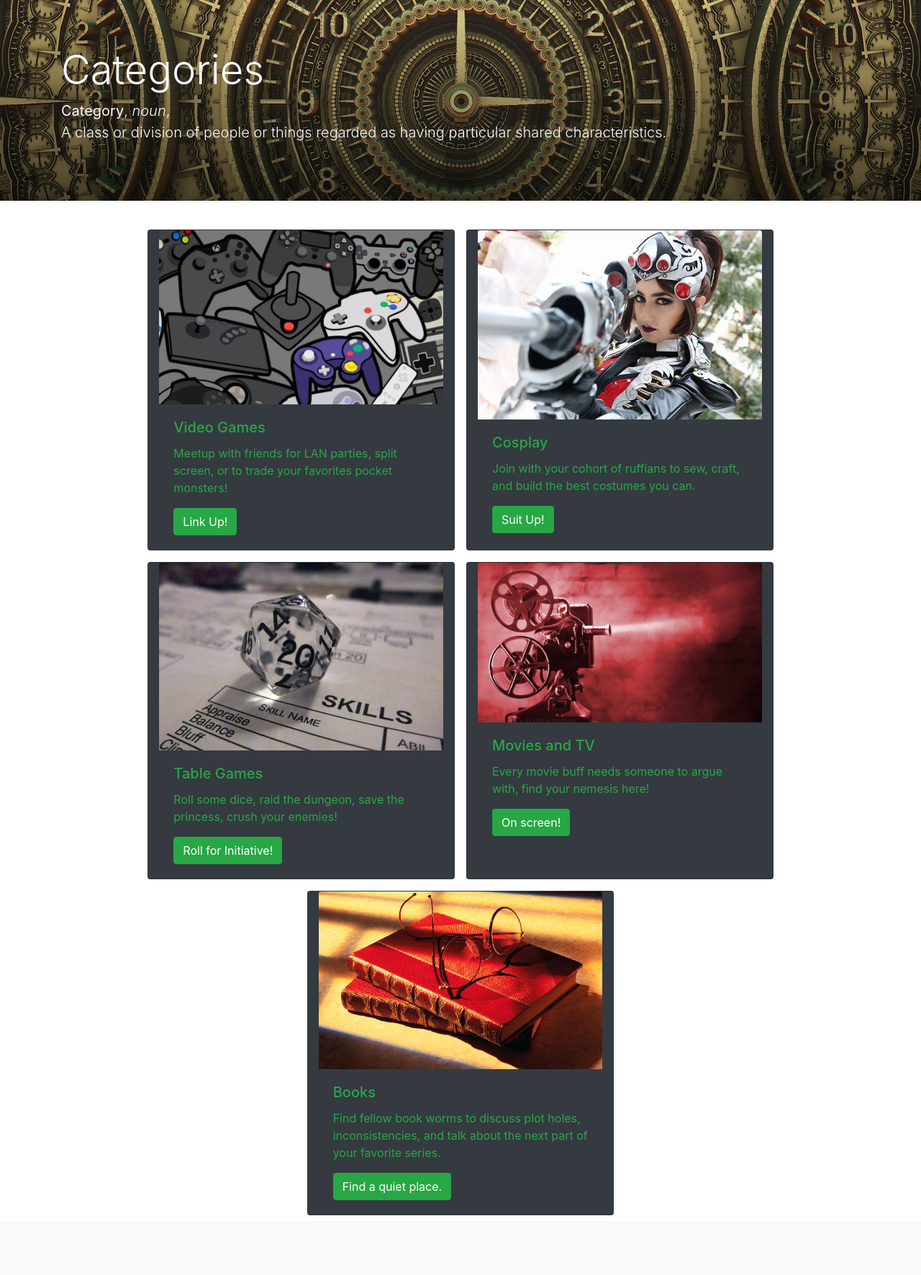
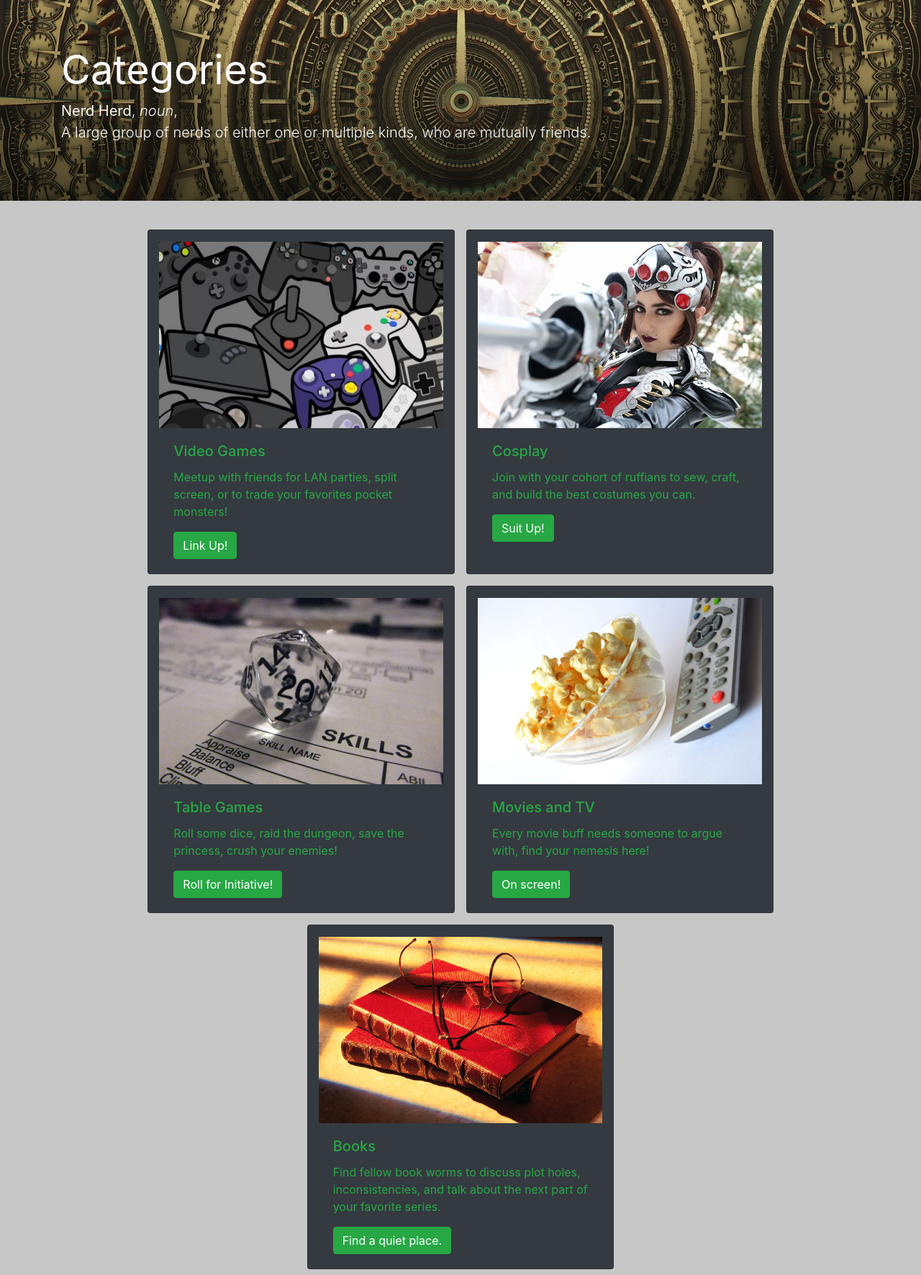
Before and after one commit to mpeseke/nerd-nook, a PHP site: page /static-ui/category.php in a window 1280 px wide. Shown: the part 56-1828 px from the top of the page at 72% size. Before the commit the page ends 1745 px from the top, so only its background shows below. Run offline with PHP 8.4, Linux system fonts and the light colour scheme; some libraries are stand-ins or nearby versions.

Commit message:
Fixed some CSS and the quote for the category UI

```diff
--- a/static-ui/category.php
+++ b/static-ui/category.php
@@ -49,9 +49,9 @@
 
 		<div class="jumbotron jumbotronBG jumbotronImg jumbotron-fluid text-light">
 			<div class="container">
-				<h1 class="display-4">Categories</h1>
-				<p class="lead"><strong>Category</strong>, <em>noun</em>,<br/>
-					A class or division of people or things regarded as having particular shared characteristics.</p>
+				<h1 class="display-4"><strong>Categories</strong></h1>
+				<p class="lead"><strong>Nerd Herd</strong>, <em>noun</em>,<br/>
+					A large group of nerds of either one or multiple kinds, who are mutually friends.</p>
 			</div>
 		</div>
 
@@ -86,7 +86,7 @@
 			</div>
 
 			<div class="card text-success bg-dark col-lg-4 col-md-6 col-sm-10 m-2">
-				<img class="card-img-top" src="content/movies-tv.jpg" alt="movies">
+				<img class="card-img-top" src="content/tv.jpg" alt="movies">
 				<div class="card-body">
 					<h5 class="card-title">Movies and TV</h5>
 					<p class="card-text">Every movie buff needs someone to argue with, find your nemesis here!</p>
--- a/static-ui/styles.css
+++ b/static-ui/styles.css
@@ -2,7 +2,7 @@
 Universal CSS
 ****************************************************************************/
 
- .jumbotronBG {
+ .jumbotronCOOKIECUTTER {
 	 background: linear-gradient(rgba(0, 0, 0, 0.15) 0%, rgba(0, 0, 0, 0.65) 100%), url("content/imagine.jpg") no-repeat;
  }
 
@@ -57,9 +57,9 @@ span {
 /****************************************************************************
 Check In CSS
 ****************************************************************************/
-/*.checkInBackground{*/
-	/*background-color: black;*/
-/*}*/
+body{
+	background-color: #c7c7c7;
+}
 
 .checkInIcon{
 	color: #000;
@@ -79,3 +79,9 @@ Category CSS
 .jumbotronBG {
 	background: linear-gradient(rgba(0, 0, 0, 0.15) 0%, rgba(0, 0, 0, 0.65) 100%), url("content/imagine.jpg") center center no-repeat;
 }
+
+.card-img-top {
+	padding-top: 1rem;
+	width: auto;
+	height: 275px;
+}
```
